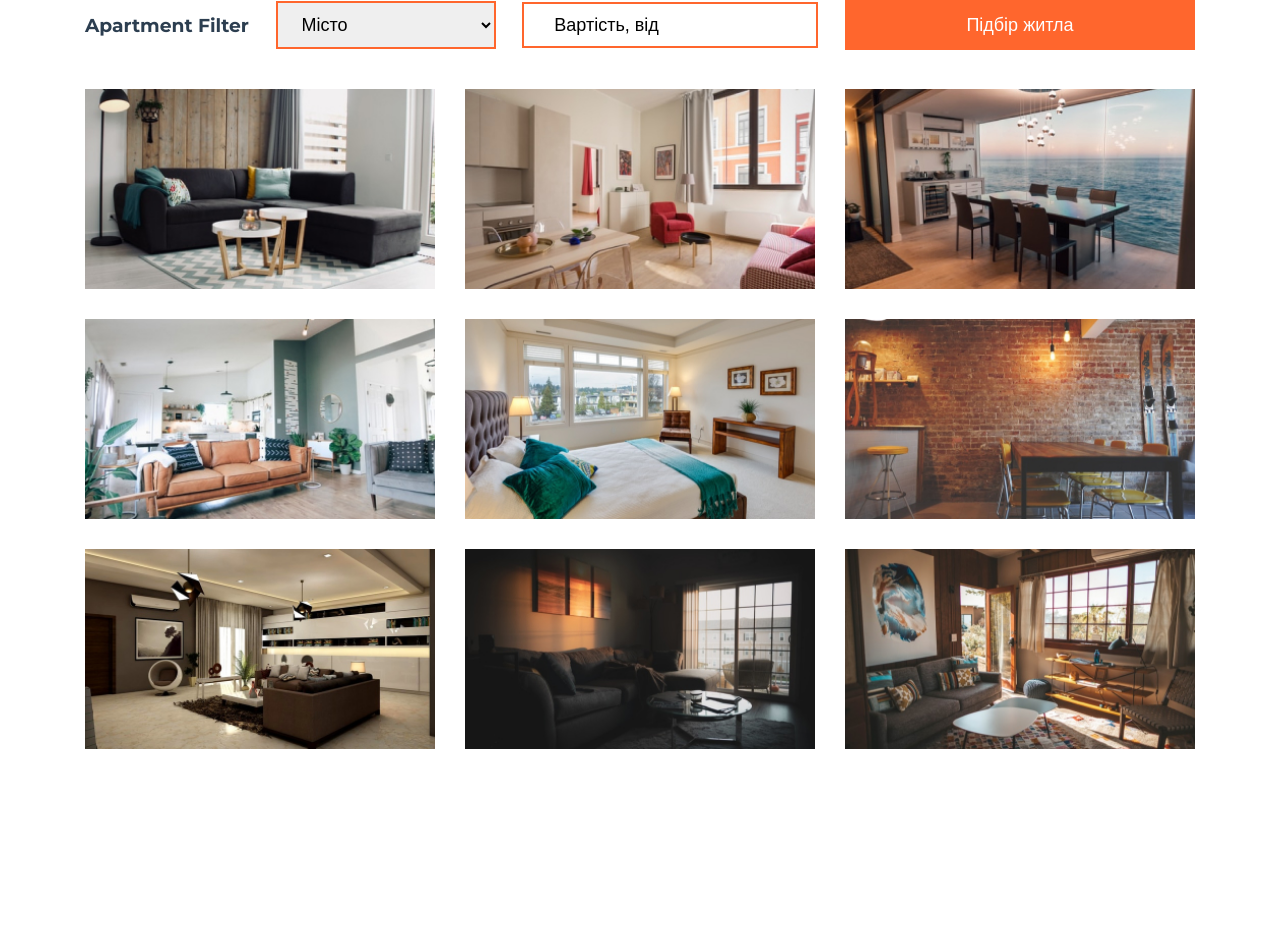
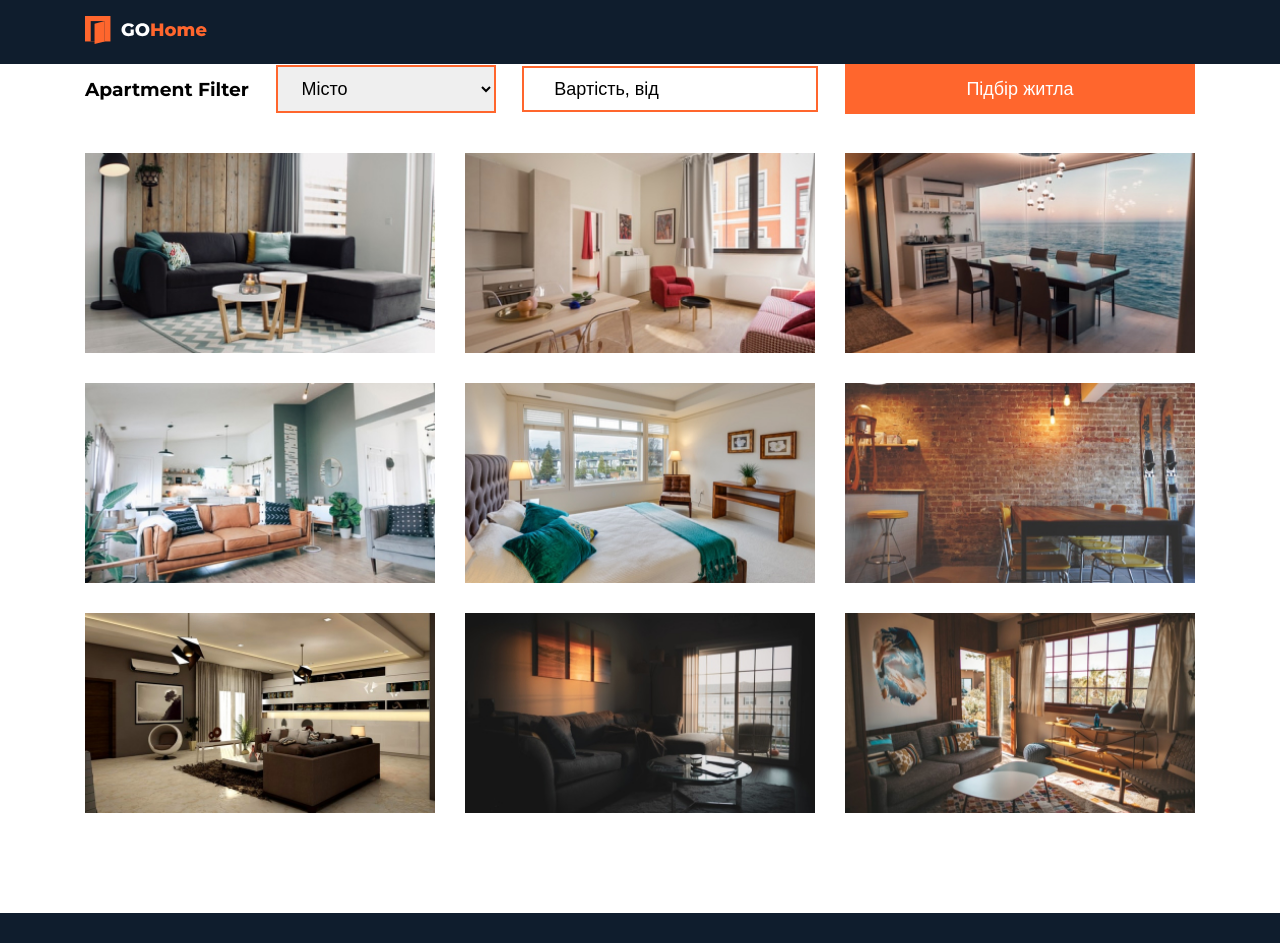
Before and after one commit to Juliya-Boiko/vue-test, a Vue app: page / in a window 1280 px wide. Before the commit the page ends 800 px from the top, so only its background shows below. Built offline with nearby package versions, Linux system fonts and the light colour scheme.

Commit message:
add header, footer, body

```diff
--- a/src/App.vue
+++ b/src/App.vue
@@ -1,18 +1,29 @@
 <template>
-  <ApartmentFilter @submit.prevent="filter" />
-  <ApartmentsList :items="filteredApartments" />
+  <div id="app">
+    <HeaderContainer />
+    <div class="content">
+      <ApartmentFilter @submit.prevent="filter" />
+      <p v-if="!filteredApartments.length">Нічого не знайдено</p>
+      <ApartmentsList v-else :items="filteredApartments" />
+    </div>
+    <FooterContainer />
+  </div>
 </template>
 
 <script>
 import ApartmentsList from "./components/apartment/ApartmentsList.vue";
 import apartments from "./mock/apartments";
 import ApartmentFilter from "./components/apartment/ApartmentFilter.vue";
+import FooterContainer from "./components/FooterContainer.vue";
+import HeaderContainer from "./components/HeaderContainer.vue";
 
 export default {
   name: "App",
   components: {
+    HeaderContainer,
     ApartmentsList,
     ApartmentFilter,
+    FooterContainer,
   },
   data() {
     return {
@@ -26,15 +37,12 @@ export default {
   computed: {
     filteredApartments() {
       return this.filterByCity(this.filterByPrice(this.apartments));
-      //return this.filterByCity(this.apartments);
     },
   },
   methods: {
     filter(e) {
       this.filters.city = e.target.elements[0].value;
       this.filters.price = e.target.elements[1].value;
-      //console.log("this.city --->", this.filters.city);
-      //console.log("this.price --->", this.filters.price);
     },
     filterByCity(apartments) {
       if (!this.filters.city) {
@@ -55,3 +63,20 @@ export default {
   },
 };
 </script>
+
+<style lang="scss" scoped>
+#app {
+  display: flex;
+  flex-direction: column;
+  min-height: 100vh;
+  font-family: Montserrat, Helvetica, Arial, sans-serif;
+  -webkit-font-smoothing: antialiased;
+  -moz-osx-font-smoothing: grayscale;
+  box-sizing: border-box;
+}
+
+.content {
+  flex-grow: 1;
+  padding-bottom: 100px;
+}
+</style>
--- a/src/assets/scss/reset.scss
+++ b/src/assets/scss/reset.scss
@@ -1,8 +1,5 @@
 body {
   margin: 0;
-  font-family: "Montserrat", sans-serif;
-  color: #2c3e50;
-  box-sizing: border-box;
 }
 
 ul {
--- a/src/assets/scss/variables.scss
+++ b/src/assets/scss/variables.scss
@@ -1,3 +1,4 @@
  $primary-color: #000000;
  $secondary-color: #fff;
  $accent-color: #ff662d;
+ $bg-color: #0F1D2D;
--- /dev/null
+++ b/src/components/FooterContainer.vue
@@ -0,0 +1,18 @@
+<template>
+  <footer class="footer"></footer>
+</template>
+
+<script>
+export default {
+  name: "FooterContainer",
+};
+</script>
+
+<style lang="scss" scoped>
+@import "../assets/scss/variables.scss";
+
+.footer {
+  background-color: $bg-color;
+  height: 30px;
+}
+</style>
--- /dev/null
+++ b/src/components/HeaderContainer.vue
@@ -0,0 +1,38 @@
+<template>
+  <header class="header">
+    <MainContainer>
+      <div class="header-content">
+        <LogoIcon />
+      </div>
+    </MainContainer>
+  </header>
+</template>
+
+<script>
+import MainContainer from "./shared/MainContainer.vue";
+import LogoIcon from "./LogoIcon.vue";
+
+export default {
+  name: "HeaderContainer",
+  components: {
+    MainContainer,
+    LogoIcon,
+  },
+};
+</script>
+
+<style lang="scss" scoped>
+@import "../assets/scss/variables.scss";
+
+.header {
+  padding: 16px 0;
+  color: $secondary-color;
+  background-color: $bg-color;
+}
+
+.header-content {
+  display: flex;
+  align-items: center;
+  justify-content: space-between;
+}
+</style>
--- /dev/null
+++ b/src/components/LogoIcon.vue
@@ -0,0 +1,13 @@
+<template>
+  <div>
+    <img src="../assets/svg/logo.svg" alt="" />
+  </div>
+</template>
+
+<script>
+export default {
+  name: "LogoIcon",
+};
+</script>
+
+<style lang="scss" scoped></style>
```
Also changed, not shown: src/assets/svg/logo.svg (added), src/assets/svg/user.svg (added).
